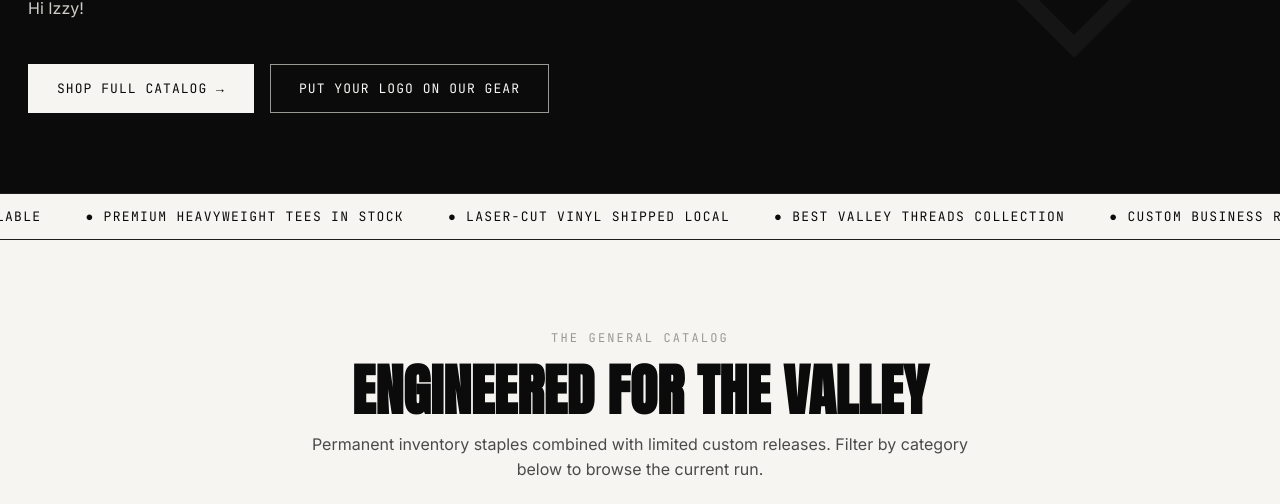
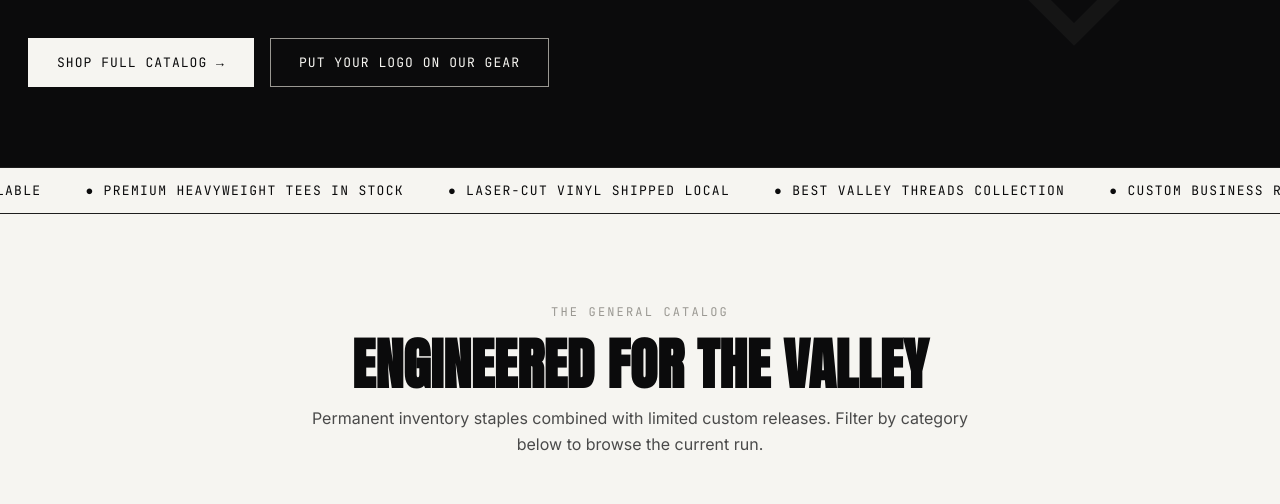
Before and after one commit to kenntupe-wq/wvcoriginals, a plain HTML site: page index.html in a window 1280 px wide. Shown: the part 596-1100 px from the top of the page. Drawn offline with Linux system fonts and the light colour scheme.

Commit message:
Remove greeting from hero-sub paragraph
Removed greeting from hero section.

```diff
--- a/index.html
+++ b/index.html
@@ -248,7 +248,7 @@
     WVC Originals
     <span class="script-inline">WestValley Threads</span>
   </h1>
-  <p class="hero-sub">Hi Izzy!</p>
+  <p class="hero-sub"></p>
   <div class="hero-ctas">
     <a href="#catalog" class="hero-cta">Shop Full Catalog →</a>
     <a href="#custom-portal" class="hero-cta secondary">Put Your Logo On Our Gear</a>
```
